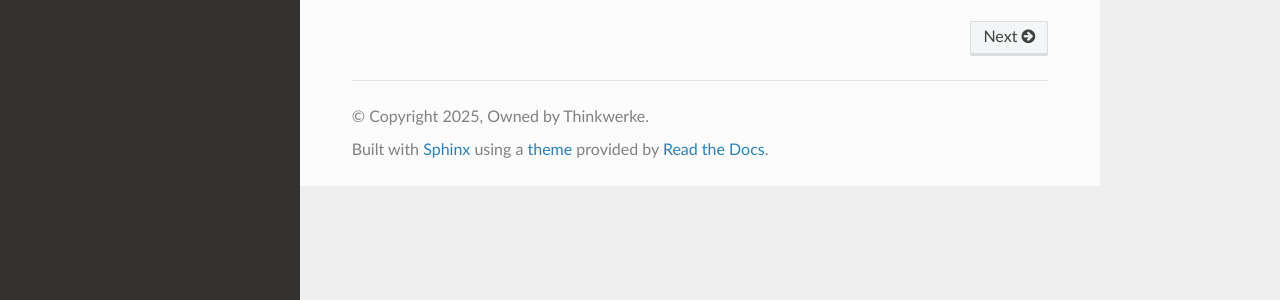
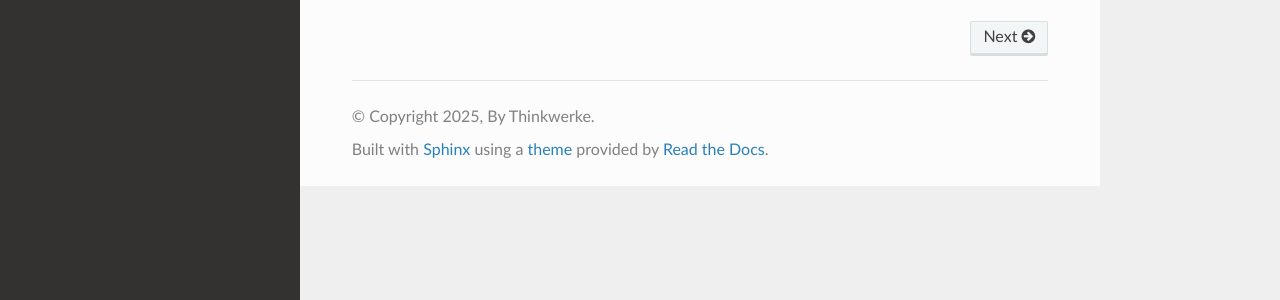
Before and after one commit to Mynkskhr/docs.thinkwerke, a Sphinx documentation site: the page built from docs/source/index.rst, in a window 1280 px wide. Shown: the part 483-783 px from the top of the page. Built offline with Sphinx 7.4.7 and the Read the Docs theme 3.1.0, drawn with Linux system fonts in a browser that asks for light colours.

Commit message:
Update conf.py

```diff
--- a/docs/source/conf.py
+++ b/docs/source/conf.py
@@ -3,11 +3,11 @@
 # -- Project information
 
 project = 'Thinkwerke'
-copyright = '2025, Owned by Thinkwerke'
+copyright = '2025, By Thinkwerke'
 author = 'Mayank Sekhar'
 
 release = '0.1'
-version = '0.1.0'
+version = '1.0'
 
 # -- General configuration
 
```
